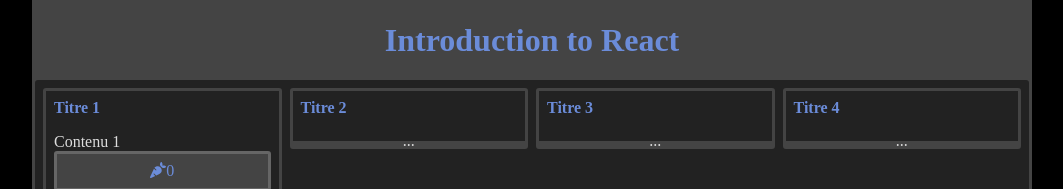
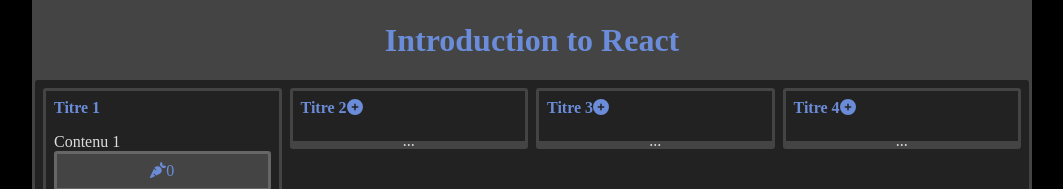
Before and after one commit to tom512000/r410-introduction, a React (Vite) app: page / in a window 1280 px wide. Shown: the top 189 px of the page, without its empty margins (108-1171 px from the left). Built offline with nearby package versions, Linux system fonts and the light colour scheme.

Commit message:
17. Ajout d'une icône

```diff
--- a/src/components/FoldableCard.jsx
+++ b/src/components/FoldableCard.jsx
@@ -1,17 +1,32 @@
 import PropTypes from "prop-types";
 // eslint-disable-next-line import/extensions
+import React, { useState } from "react";
+// eslint-disable-next-line import/extensions
+import { FontAwesomeIcon } from "@fortawesome/react-fontawesome";
+import { faCircleMinus } from "@fortawesome/free-solid-svg-icons/faCircleMinus";
+import { faCirclePlus } from "@fortawesome/free-solid-svg-icons/faCirclePlus";
+// eslint-disable-next-line import/extensions
 import Card from "./Card.jsx";
-import { useState } from "react";
 
 function FoldableCard({ opened, title, children }) {
   const [isVisible, setOpened] = useState(opened);
+  const [icon, setIcon] = useState(isVisible ? faCircleMinus : faCirclePlus);
+
+  const toggleVisibility = () => {
+    setOpened(!isVisible);
+    setIcon(isVisible ? faCirclePlus : faCircleMinus);
+  };
 
   return (
-    // eslint-disable-next-line react/react-in-jsx-scope
     <Card
-      title={title}
+      title={
+        <>
+          {title}
+          <FontAwesomeIcon icon={icon} />
+        </>
+      }
       className="foldable"
-      onClick={() => setOpened(!isVisible)}
+      onClick={toggleVisibility}
     >
       {isVisible && children}
     </Card>
```
